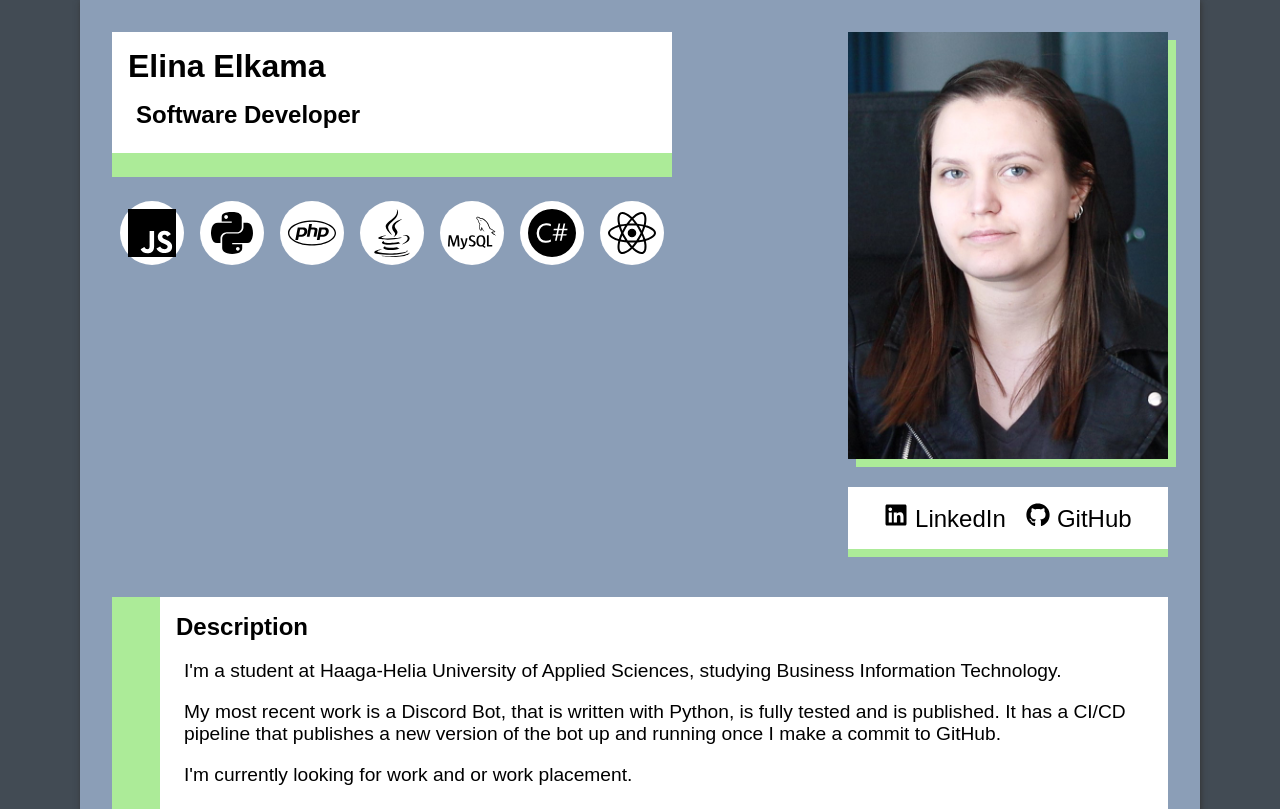
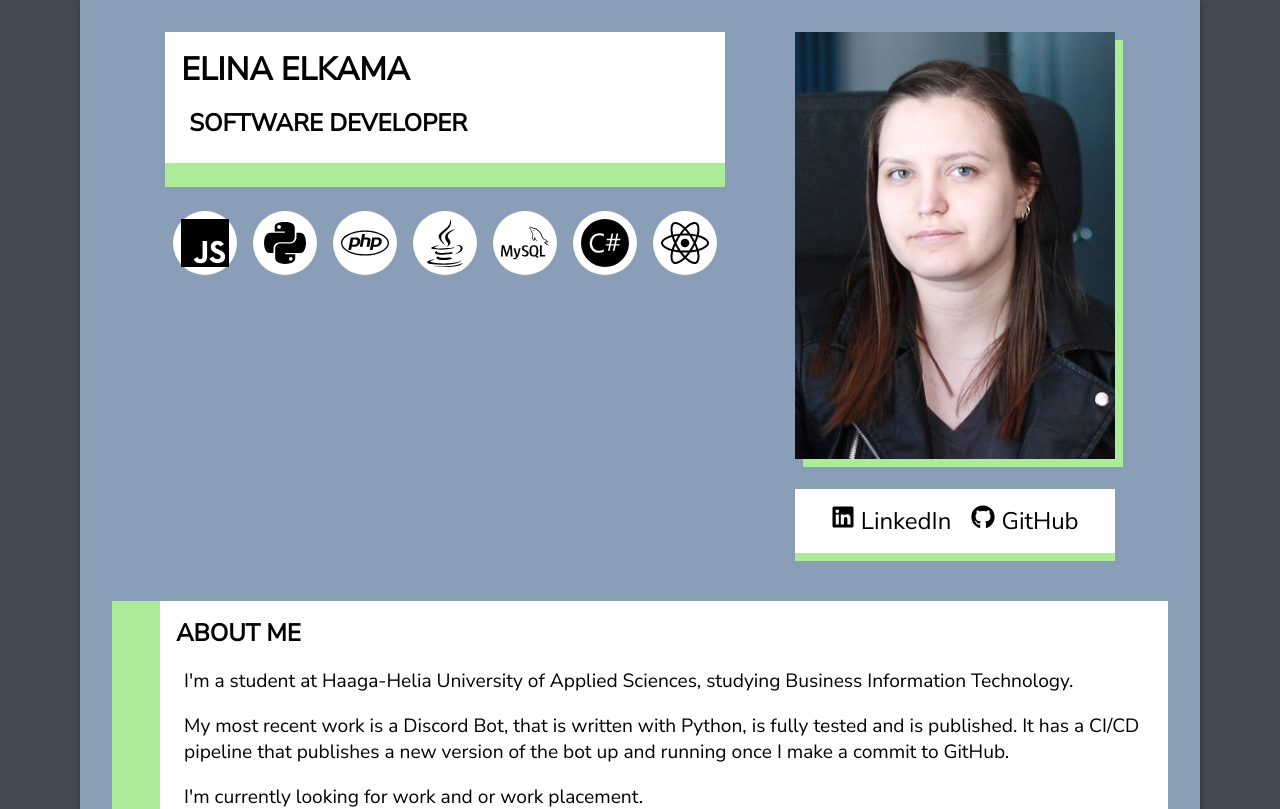
Before and after one commit to elinaelkama/elinaelkama.com, a React (Vite) app: page / in a window 1280 px wide. Shown: the top 809 px of the page. Built offline with nearby package versions, Linux system fonts and the light colour scheme.

Commit message:
font change

```diff
--- a/src/App.tsx
+++ b/src/App.tsx
@@ -7,12 +7,12 @@ import Title from './components/Title'
 import Section from './components/Section'
 import Icons from './components/Icons'
 import Showcase from './components/Showcase'
+import './index.css'
 
 const AppContainer = styled.div`
   background-color: ${backgroundPrimary};
   padding: 0em;
   min-height: 100vh;
-  font-family: ${typeface};
 `
 const Container = styled.div`
   background-color: ${backgroundSecondary};
@@ -33,7 +33,7 @@ const Container = styled.div`
 const PersonalDetails = styled.div`
   display: grid;
   grid-template-columns: auto 20rem;
-  justify-content: space-between;
+  justify-content: space-evenly;
   gap: ${sm};
   @media screen and (max-width: ${screenSmallPhone}){
     gap: none;
@@ -43,6 +43,13 @@ const PersonalDetails = styled.div`
 
 function App() {
   return (
+    <html>
+      <head>
+        <link href="https://fonts.googleapis.com/css2?family=Inconsolata&family=Nunito+Sans&display=swap" rel="stylesheet" />
+        <link href="https://fonts.googleapis.com/css2?family=Inconsolata&display=swap" rel="stylesheet"></link>
+        <meta name='theme-color' content={accent}></meta>
+      </head>
+      <body>
         <AppContainer className="App">
           <Container>
             <PersonalDetails>
@@ -55,7 +62,7 @@ function App() {
                 <Links />
               </div>
             </PersonalDetails>
-        <Section title='Description'>
+            <Section title='About Me'>
               <p>I'm a student at Haaga-Helia University of Applied Sciences, studying Business Information Technology.</p>
               <p>My most recent work is a Discord Bot, that is written with Python, is fully tested and is published.
                 It has a CI/CD pipeline that publishes a new version of the bot up and running once I make a commit to GitHub.</p>
@@ -75,6 +82,8 @@ function App() {
             </Section>
           </Container>
         </AppContainer>
+      </body>
+    </html>
   )
 }
 
--- a/src/components/Links.tsx
+++ b/src/components/Links.tsx
@@ -15,7 +15,6 @@ const Container = styled.div`
 `
 const Link = styled.a`
 	text-decoration: none;
-	font-family: ${typeface};
 	color: black;
 	font-size: ${md};
 	transition: 0.1s linear color;
--- a/src/components/Showcase.tsx
+++ b/src/components/Showcase.tsx
@@ -33,7 +33,6 @@ const Container = styled.div`
 `
 const Link = styled.a`
 	text-decoration: none;
-	font-family: ${typeface};
 	color: black;
 	font-size: ${sm};
 	transition: 0.1s linear color;
--- a/src/index.css
+++ b/src/index.css
@@ -3,4 +3,13 @@ html, body{
 	margin: 0;
 	min-height: 100vh;
 	background-color: #424B54;
+	font-family: 'Nunito Sans', sans-serif;
 }
+
+h1, h2, h3, h4, h5, h6{
+	text-transform: uppercase;
+}
+
+code{
+	font-family: 'Inconsolata', monospace;
+}
```
Also changed, not shown: 5 other files (tests, documents, lock files or other folders). Lines whose indentation alone changed are shown as unchanged.
